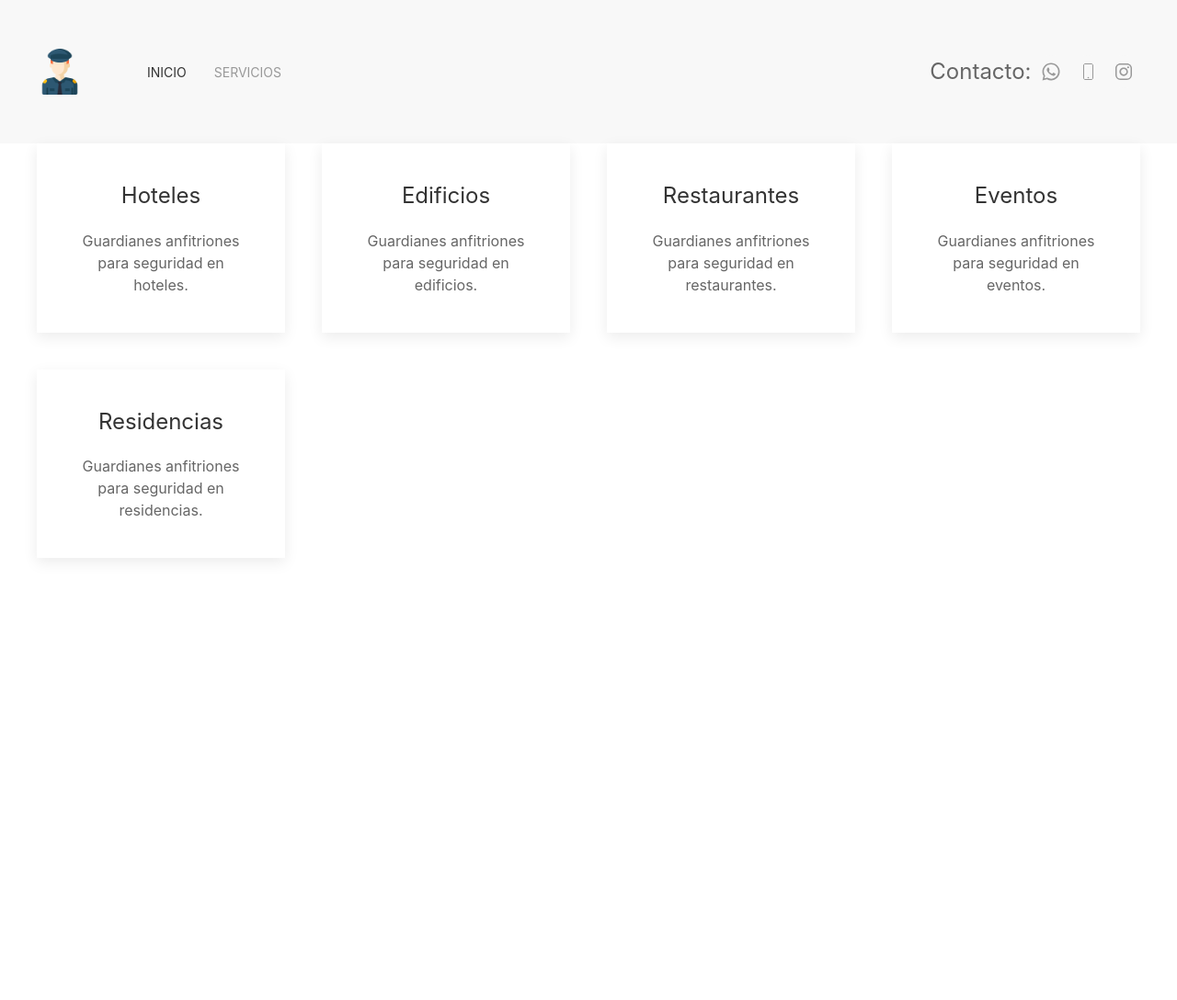
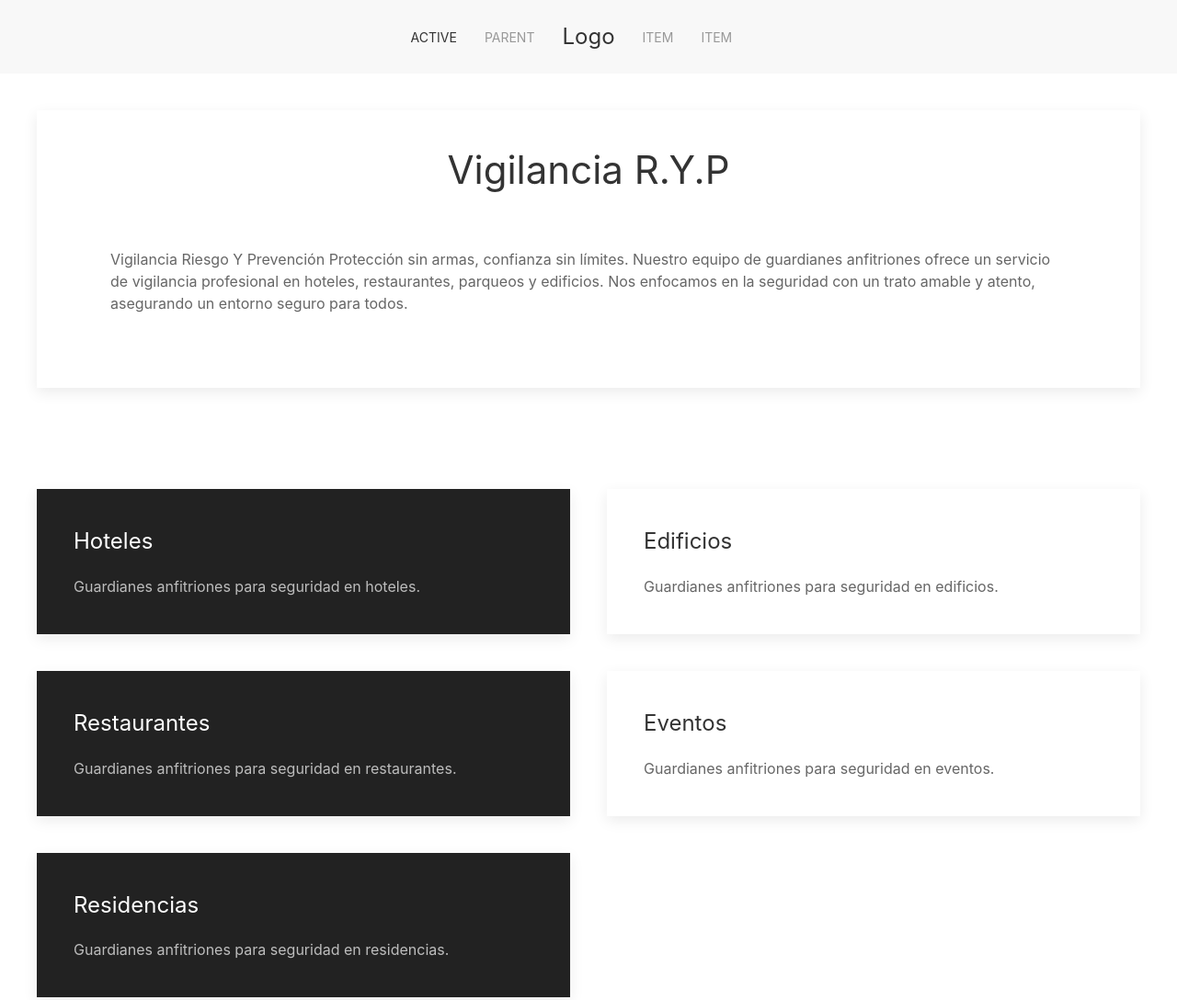
Before and after one commit to samy19142/servicio_y_prevencion, a plain HTML site: page index.html in a window 1280 px wide. Shown: the whole page at 92% size. Before the commit the page ends 800 px from the top, so only its background shows below. Drawn offline with nearby package versions, Linux system fonts and the light colour scheme.

Commit message:
fix: style navbar

```diff
--- a/index.html
+++ b/index.html
@@ -19,118 +19,71 @@
     />
     <title>Vigilancia Riesgo Y Prevención</title>
   </head>
-
-  <body>
-    <header>
-      <nav class="uk-navbar-container uk-animation-scale-up">
-        <div class="uk-navbar-left">
-          <div class="uk-width-1-1@s uk-width-auto@m">
-            <a class="uk-navbar-item uk-logo uk-padding" href="#">
-              <div class="uk-animation-toggle">
-                <img
-                  src="./img/policia.png"
-                  alt="Logo Vigilancia R.Y.P"
-                  style="max-height: 50px"
-                />
+  <nav class="uk-navbar-container">
+    <div class="uk-container">
+      <div uk-navbar>
+        <div class="uk-navbar-center">
+          <div class="uk-navbar-center-left">
+            <ul class="uk-navbar-nav">
+              <li class="uk-active"><a href="#">Active</a></li>
+              <li>
+                <a href="#">Parent</a>
+                <div class="uk-navbar-dropdown">
+                  <ul class="uk-nav uk-navbar-dropdown-nav">
+                    <li class="uk-active"><a href="#">Active</a></li>
+                    <li><a href="#">Item</a></li>
+                    <li><a href="#">Item</a></li>
+                  </ul>
                 </div>
-            </a>
-          </div>
-
-          <ul class="uk-navbar-nav uk-visible@m">
-            <li class="uk-active"><a href="#">Inicio</a></li>
-            <li><a href="#">Servicios</a></li>
-          </ul>
-
-          <ul class="uk-navbar-right uk-visible@m">
-            <div class="uk-navbar-nav">
-            <div class="uk-navbar-item uk-padding">
-              <li class="uk-nav-primary">Contacto:</li>
-              <li>
-                <a
-                  href="https://wa.me/50241384756"
-                  class="uk-icon-button"
-                  uk-icon="whatsapp"
-                  target="_blank"
-                ></a>
-              </li>
-              <li>
-                <a
-                  href="tel:+50241384756"
-                  class="uk-icon-button"
-                  uk-icon="phone"
-                ></a>
-              </li>
-              <li>
-                <a
-                  href="https://www.instagram.com/TU_USUARIO_DE_INSTAGRAM"
-                  class="uk-icon-button"
-                  uk-icon="instagram"
-                  target="_blank"
-                ></a>
-              </li>
-            </div>
-          </ul>
-
-        </div>
-        <a
-          class="uk-navbar-toggle uk-hidden@m"
-          uk-toggle="target: #offcanvas-nav"
-        >
-          <span uk-navbar-toggle-icon></span>
-        </a>
-      </nav>
-
-      <div id="offcanvas-nav" uk-offcanvas="mode: reveal; flip: true">
-        <div class="uk-offcanvas-bar">
-          <ul class="uk-nav uk-nav-default">
-            <li class="uk-active"><a href="#">Inicio</a></li>
-            <li><a href="#">Servicios</a></li>
-            <li><a href="#">Contacto</a></li>
-            <li>
-              <a
-                href="https://wa.me/TU_NUMERO_DE_WHATSAPP"
-                class="uk-icon-button"
-                uk-icon="whatsapp"
-                target="_blank"
-              ></a>
-            </li>
-            <li>
-              <a
-                href="tel:TU_NUMERO_DE_TELEFONO"
-                class="uk-icon-button"
-                uk-icon="phone"
-              ></a>
-            </li>
-            <li>
-              <a
-                href="https://www.instagram.com/TU_USUARIO_DE_INSTAGRAM"
-                class="uk-icon-button"
-                uk-icon="instagram"
-                target="_blank"
-              ></a>
               </li>
             </ul>
           </div>
+          <a class="uk-navbar-item uk-logo" href="#">Logo</a>
+          <div class="uk-navbar-center-right">
+            <ul class="uk-navbar-nav">
+              <li><a href="#">Item</a></li>
+              <li><a href="#">Item</a></li>
+            </ul>
           </div>
-    </header>
+        </div>
+      </div>
+    </div>
+  </nav>
+  <body>
+    <main>
+      <section>
+        <div class="uk-container uk-animation-fade uk-padding">
+          <div class="uk-card uk-card-default uk-card-body">
+            <h1 class="uk-heading-line uk-text-center">Vigilancia R.Y.P</h1>
+            <div class="uk-card-body">
+              Vigilancia Riesgo Y Prevención Protección sin armas, confianza sin
+              límites. Nuestro equipo de guardianes anfitriones ofrece un
+              servicio de vigilancia profesional en hoteles, restaurantes,
+              parqueos y edificios. Nos enfocamos en la seguridad con un trato
+              amable y atento, asegurando un entorno seguro para todos.
+            </div>
+          </div>
+        </div>
+      </section>
 
-    <main>
-      <div class="uk-container uk-animation-fade">
+      <section>
+        <div class="uk-section">
+          <div class="uk-container">
             <div
-          class="uk-grid uk-child-width-1-2@s uk-child-width-1-3@m uk-child-width-1-4@l uk-child-width-1-5@xl uk-text-center"
+              class="uk-child-width-1-2@m"
               uk-grid
+              uk-scrollspy="cls: uk-animation-slide-bottom; target: .uk-card; delay: 400; repeat: true"
             >
               <div>
-            <div
-              class="uk-card uk-card-default uk-card-body uk-animation-slide-left"
-            >
+                <div class="uk-card uk-card-secondary uk-card-body">
                   <h3 class="uk-card-title">Hoteles</h3>
                   <p>Guardianes anfitriones para seguridad en hoteles.</p>
                 </div>
               </div>
               <div>
                 <div
-              class="uk-card uk-card-default uk-card-body uk-animation-slide-left"
+                  class="uk-card uk-card-default uk-card-body"
+                  uk-scrollspy-class="uk-animation-slide-top"
                 >
                   <h3 class="uk-card-title">Edificios</h3>
                   <p>Guardianes anfitriones para seguridad en edificios.</p>
@@ -138,7 +91,8 @@
               </div>
               <div>
                 <div
-              class="uk-card uk-card-default uk-card-body uk-animation-slide-left"
+                  class="uk-card uk-card-secondary uk-card-body"
+                  uk-scrollspy-class="uk-animation-slide-bottom"
                 >
                   <h3 class="uk-card-title">Restaurantes</h3>
                   <p>Guardianes anfitriones para seguridad en restaurantes.</p>
@@ -146,22 +100,23 @@
               </div>
               <div>
                 <div
-              class="uk-card uk-card-default uk-card-body uk-animation-slide-left"
+                  class="uk-card uk-card-default uk-card-body"
+                  uk-scrollspy-class="uk-animation-slide-top"
                 >
                   <h3 class="uk-card-title">Eventos</h3>
                   <p>Guardianes anfitriones para seguridad en eventos.</p>
                 </div>
               </div>
               <div>
-            <div
-              class="uk-card uk-card-default uk-card-body uk-animation-slide-left"
-            >
+                <div class="uk-card uk-card-secondary uk-card-body">
                   <h3 class="uk-card-title">Residencias</h3>
                   <p>Guardianes anfitriones para seguridad en residencias.</p>
                 </div>
               </div>
             </div>
           </div>
+        </div>
+      </section>
     </main>
   </body>
 
```
Lines whose indentation alone changed are shown as unchanged.
